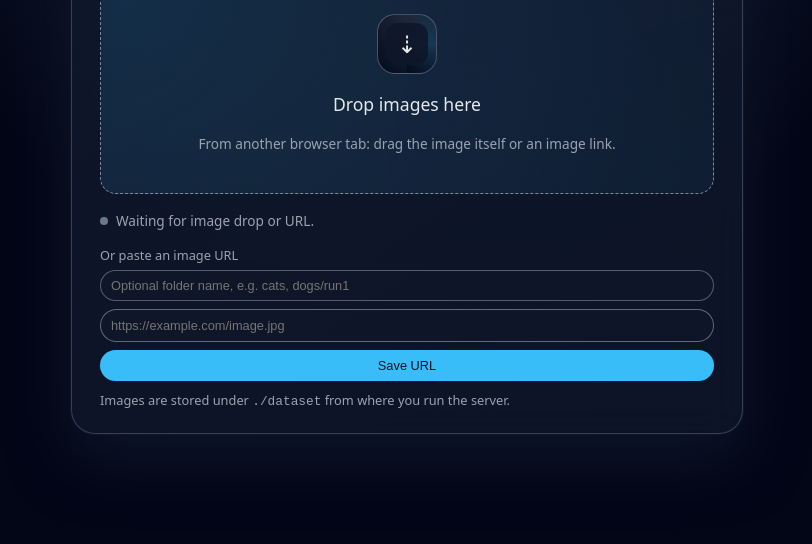
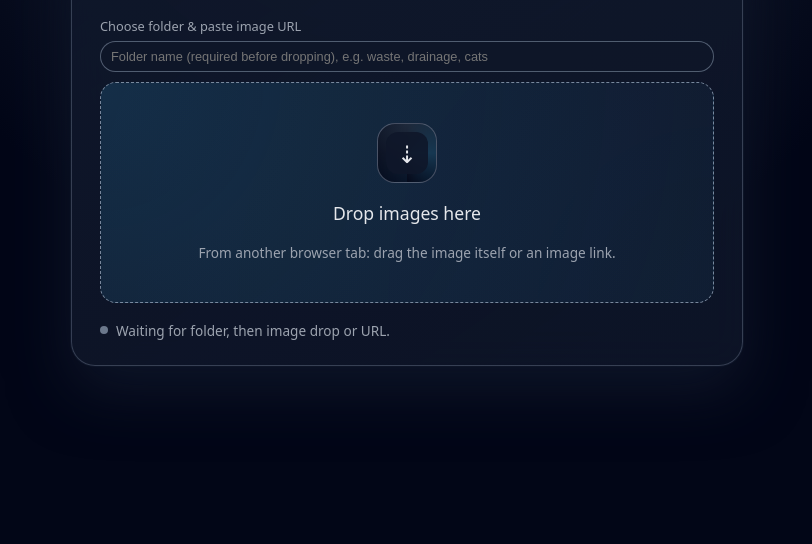
Before and after one commit to Lousieboyy/drag_and_drop_auto_dw, a website: page public/index.html in a window 1280 px wide. Shown: the part 256-800 px from the top of the page, without its empty margins (233-1045 px from the left). Drawn offline with Linux system fonts and the light colour scheme.

Commit message:
Small changes

```diff
--- a/public/index.html
+++ b/public/index.html
@@ -275,13 +275,40 @@
           <div>
             <div class="title">drag-and-drop_auto_downloader</div>
             <div class="subtitle">
-              Drop an image here and the server will download, convert to PNG,
-              and store it in your local <code>dataset</code> folder.
+              Drop an image here and the server will download, convert to PNG
             </div>
           </div>
           <div class="pill">
             <span class="pill-dot"></span>
             <span>Local only · PNG</span>
+          </div>
+        </div>
+
+        <div style="margin-top: 14px;">
+          <label
+            for="url-input"
+            style="display: block; font-size: 0.8rem; color: var(--text-muted); margin-bottom: 6px;"
+          >
+            Choose folder & paste image URL
+          </label>
+          <div style="display: flex; flex-direction: column; gap: 8px;">
+            <input
+              id="folder-input"
+              type="text"
+              placeholder="Folder name (required before dropping), e.g. waste, drainage, cats"
+              spellcheck="false"
+              style="
+                width: 100%;
+                padding: 7px 10px;
+                margin-bottom: 10px;
+                border-radius: 999px;
+                border: 1px solid rgba(148, 163, 184, 0.5);
+                background: rgba(15, 23, 42, 0.9);
+                color: var(--text);
+                font-size: 0.8rem;
+                outline: none;
+              "
+            />
           </div>
         </div>
 
@@ -300,74 +327,8 @@
         <div class="status">
           <div id="status-dot" class="status-dot idle"></div>
           <div id="status-message" class="status-message">
-            Waiting for image drop or URL.
+            Waiting for folder, then image drop or URL.
           </div>
-        </div>
-
-        <div style="margin-top: 14px;">
-          <label
-            for="url-input"
-            style="display: block; font-size: 0.8rem; color: var(--text-muted); margin-bottom: 6px;"
-          >
-            Or paste an image URL
-          </label>
-          <div style="display: flex; flex-direction: column; gap: 8px;">
-            <input
-              id="folder-input"
-              type="text"
-              placeholder="Optional folder name, e.g. cats, dogs/run1"
-              spellcheck="false"
-              style="
-                width: 100%;
-                padding: 7px 10px;
-                border-radius: 999px;
-                border: 1px solid rgba(148, 163, 184, 0.5);
-                background: rgba(15, 23, 42, 0.9);
-                color: var(--text);
-                font-size: 0.8rem;
-                outline: none;
-              "
-            />
-
-            <input
-              id="url-input"
-              type="text"
-              placeholder="https://example.com/image.jpg"
-              spellcheck="false"
-              style="
-                flex: 1;
-                padding: 8px 10px;
-                border-radius: 999px;
-                border: 1px solid rgba(148, 163, 184, 0.6);
-                background: rgba(15, 23, 42, 0.9);
-                color: var(--text);
-                font-size: 0.8rem;
-                outline: none;
-              "
-            />
-            <button
-              id="url-submit"
-              type="button"
-              style="
-                padding: 8px 14px;
-                border-radius: 999px;
-                border: none;
-                background: var(--accent);
-                color: #0b1120;
-                font-size: 0.8rem;
-                font-weight: 500;
-                cursor: pointer;
-                white-space: nowrap;
-              "
-            >
-              Save URL
-            </button>
-          </div>
-        </div>
-
-        <div class="tip">
-          Images are stored under <code>./dataset</code> from where you run the
-          server.
         </div>
       </div>
     </div>
@@ -476,8 +437,8 @@
           const filename = data.filename || 'image.png';
           const folder = data.folder || '';
           const locationText = folder
-            ? `dataset/${folder}`
-            : 'dataset';
+            ? `ai_backend\\ai_data\\${folder}`
+            : 'ai_backend\\ai_data';
           setStatus('success', `Saved as ${filename} in ${locationText}.`);
 
           setTimeout(() => {
--- a/server.js
+++ b/server.js
@@ -8,7 +8,7 @@ const path = require('path');
 const app = express();
 const PORT = process.env.PORT || 3000;
 
-const DATASET_DIR = path.join(__dirname, 'dataset');
+const DATASET_DIR = 'C:\\Users\\User\\smart_city_citizen_reporting_app\\ai_backend\\ai_data';
 const PUBLIC_DIR = path.join(__dirname, 'public');
 
 // Ensure dataset directory exists
```
